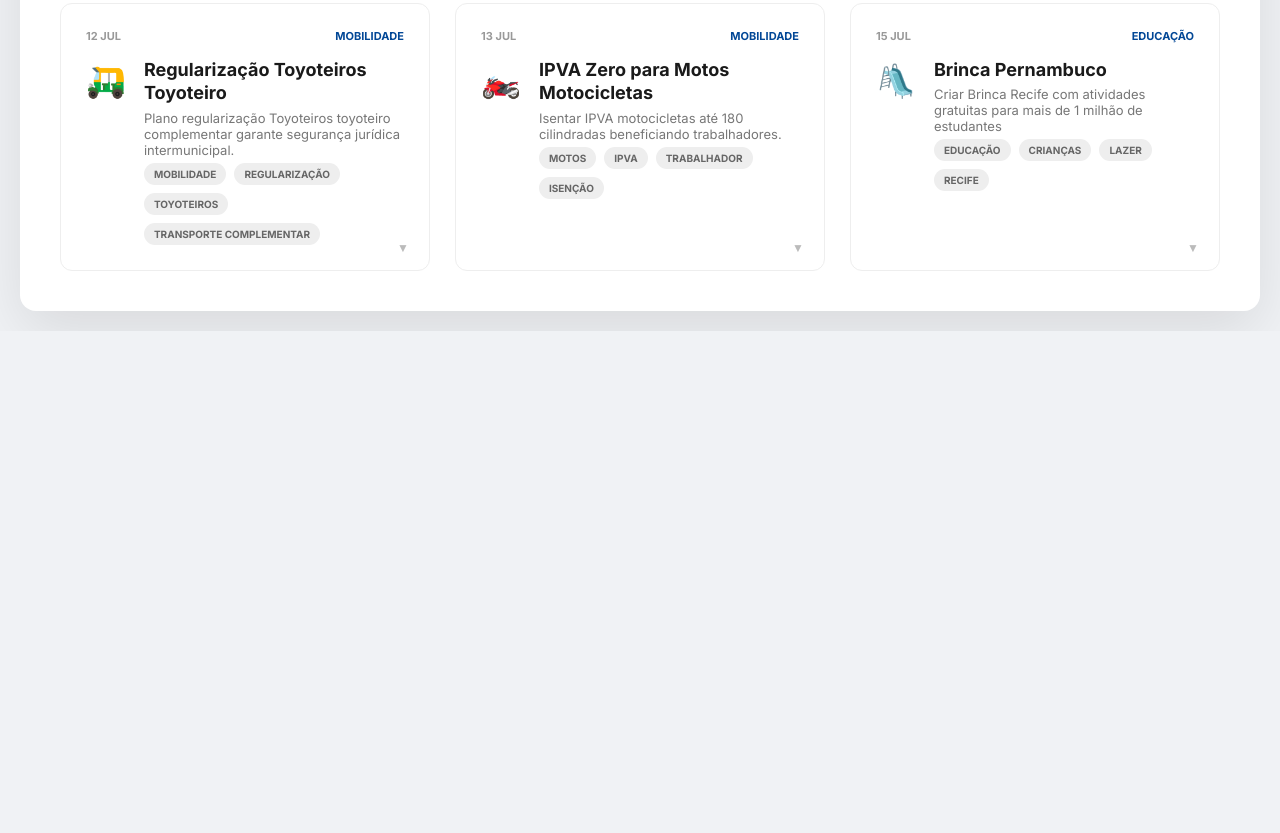
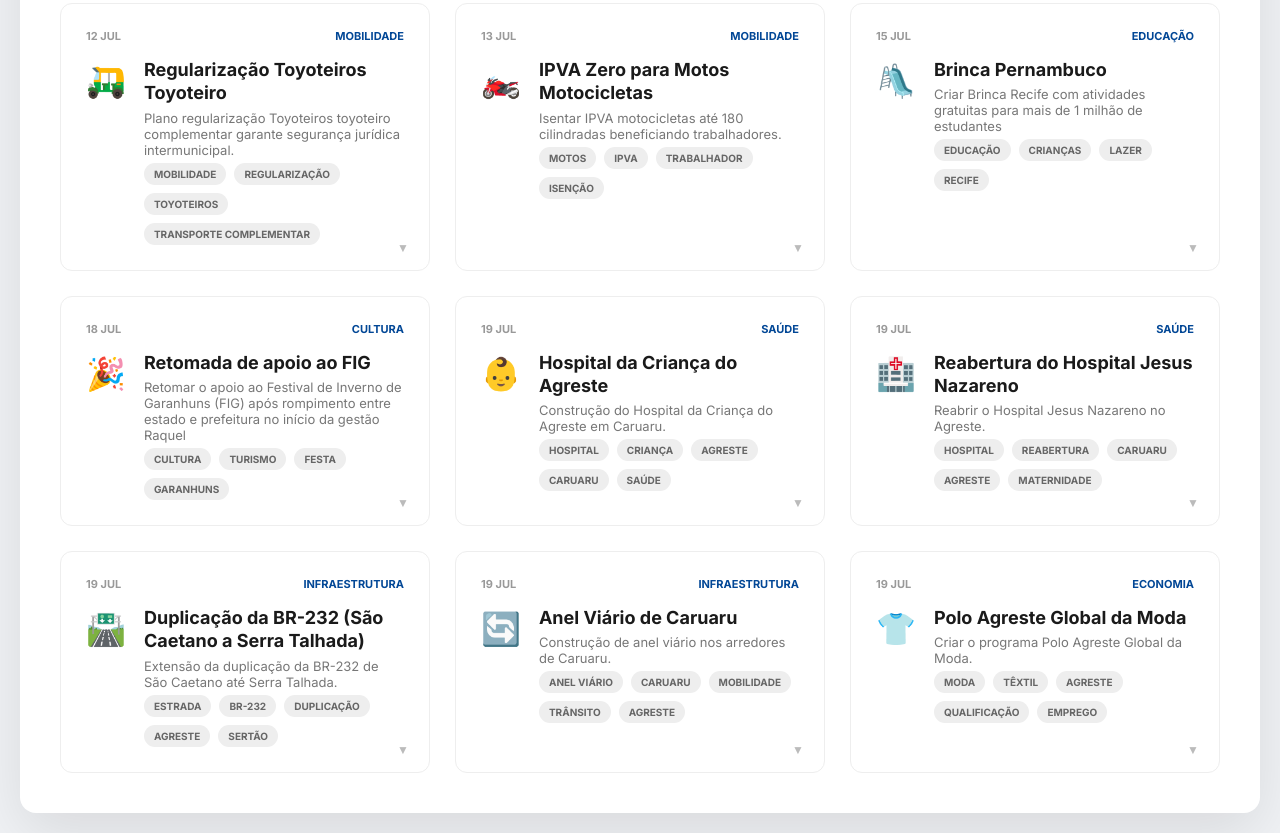
Before and after one commit to cynaramaira/promessometrojoaocampos2026, a plain HTML site: page index.html in a window 1280 px wide. Shown: the part 4032-4865 px from the top of the page. Before the commit the page ends 4363 px from the top, so only its background shows below. Drawn offline with Linux system fonts and the light colour scheme.

Commit message:
Duplicate entry for 'Brinca Pernambuco' and add new items

```diff
--- a/index.html
+++ b/index.html
@@ -557,7 +557,17 @@
         { data: "12 Jul", mes: "Julho", tema: "Mobilidade", emoji: "🛺", titulo: "Regularização Toyoteiros Toyoteiro", tags: ["Mobilidade", "Regularização", "Toyoteiros", "Transporte complementar"], resumo: "Plano regularização Toyoteiros toyoteiro complementar garante segurança jurídica intermunicipal.", detalhes: "Construir diálogo categoria plano regularização Toyoteiros toyoteiro complementar garante segurança jurídica prestação serviço transporte intermunicipal." },
 
         { data: "13 Jul", mes: "Julho", tema: "Mobilidade", emoji: "🏍️", titulo: "IPVA Zero para Motos Motocicletas", tags: ["Motos", "IPVA", "Trabalhador", "Isenção"], resumo: "Isentar IPVA motocicletas até 180 cilindradas beneficiando trabalhadores.", detalhes: "Isentar IPVA motocicletas motocicletas até 180 cilindradas trabalhadores utilizando veículo subsistência." },
-        { data: "15 Jul", mes: "Julho", tema: "Educação", emoji: "🛝", titulo: "Brinca Pernambuco", tags: ["Educação", "Crianças", "Lazer", "Recife"], resumo: "Criar Brinca Recife com atividades gratuitas para mais de 1 milhão de estudantes", detalhes: " promete criar colônia de férias gratuita para 1,6 milhão de estudantes, com programação gratuita de esporte, cultura, lazer e atividades educativas durante os meses de janeiro e julho. Inspirado no Brinca Recife" }
+        { data: "15 Jul", mes: "Julho", tema: "Educação", emoji: "🛝", titulo: "Brinca Pernambuco", tags: ["Educação", "Crianças", "Lazer", "Recife"], resumo: "Criar Brinca Recife com atividades gratuitas para mais de 1 milhão de estudantes", detalhes: " promete criar colônia de férias gratuita para 1,6 milhão de estudantes, com programação gratuita de esporte, cultura, lazer e atividades educativas durante os meses de janeiro e julho. Inspirado no Brinca Recife" },
+        { data: "18 Jul", mes: "Julho", tema: "Cultura", emoji: "🎉", titulo: "Retomada de apoio ao FIG", tags: ["Cultura", "Turismo", "Festa", "Garanhuns"], resumo: "Retomar o apoio ao Festival de Inverno de Garanhuns (FIG) após rompimento entre estado e prefeitura no início da gestão Raquel ", detalhes: " " },
+        { data: "19 Jul", mes: "Julho", tema: "Saúde", emoji: "👶", titulo: "Hospital da Criança do Agreste", tags: ["Hospital", "Criança", "Agreste", "Caruaru", "Saúde"], resumo: "Construção do Hospital da Criança do Agreste em Caruaru.", detalhes: "Anúncio do projeto do Hospital da Criança do Agreste durante a edição do Chega Junto no município de Caruaru." },
+
+        { data: "19 Jul", mes: "Julho", tema: "Saúde", emoji: "🏥", titulo: "Reabertura do Hospital Jesus Nazareno", tags: ["Hospital", "Reabertura", "Caruaru", "Agreste", "Maternidade"], resumo: "Reabrir o Hospital Jesus Nazareno no Agreste.", detalhes: "Garantir a reabertura e reestruturação do Hospital Jesus Nazareno em Caruaru, unidade de saúde que havia sido fechada pelo Governo do Estado." },
+
+        { data: "19 Jul", mes: "Julho", tema: "Infraestrutura", emoji: "🛣️", titulo: "Duplicação da BR-232 (São Caetano a Serra Talhada)", tags: ["Estrada", "BR-232", "Duplicação", "Agreste", "Sertão"], resumo: "Extensão da duplicação da BR-232 de São Caetano até Serra Talhada.", detalhes: "Realizar as obras de duplicação da rodovia BR-232 no trecho entre São Caetano e Serra Talhada, conectando o Agreste ao Sertão." },
+
+        { data: "19 Jul", mes: "Julho", tema: "Infraestrutura", emoji: "🔄", titulo: "Anel Viário de Caruaru", tags: ["Anel Viário", "Caruaru", "Mobilidade", "Trânsito", "Agreste"], resumo: "Construção de anel viário nos arredores de Caruaru.", detalhes: "Executar obra de infraestrutura viária para criar um anel viário no entorno de Caruaru, retirando o tráfego pesado do centro urbano e melhorando a mobilidade regional." },
+
+        { data: "19 Jul", mes: "Julho", tema: "Economia", emoji: "👕", titulo: "Polo Agreste Global da Moda", tags: ["Moda", "Têxtil", "Agreste", "Qualificação", "Emprego"], resumo: "Criar o programa Polo Agreste Global da Moda.", detalhes: "Implementar o programa focado na qualificação profissional da mão de obra do setor têxtil e no fortalecimento da competitividade do Polo de Confecções do Agreste." },
     ];
 
     const grid = document.getElementById('promisesGrid');
```
